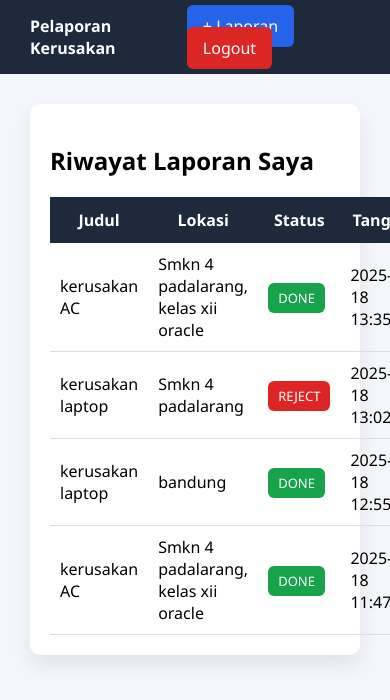
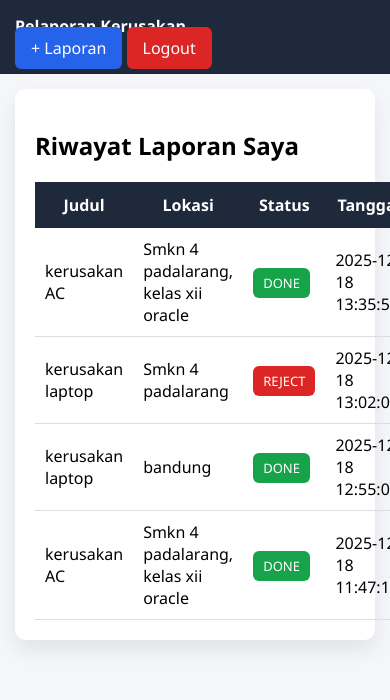
Before and after one commit to RafiBakhtiar23/PelaporanKerusakan, a PHP site: page /siswa/dashboard.php in a window 390 px wide; the page is wider, and only the part inside the window is pictured. Shown: the top 700 px of that part. Run offline with PHP 8.4, Linux system fonts and the light colour scheme; a user stored in the database is signed in; data comes from the database, SQL or seed files in the repository.

Commit message:
Update style.css

```diff
--- a/assets/css/style.css
+++ b/assets/css/style.css
@@ -25,6 +25,19 @@ body {
 
 .container {
     padding: 30px;
+    max-width: 1200px;
+    margin: auto;
+}
+
+@media (max-width: 576px) {
+    .container {
+        padding: 15px;
+    }
+}
+
+.table-wrapper {
+    width: 100%;
+    overflow-x: auto;
 }
 
 .card {
@@ -85,3 +98,15 @@ input, textarea {
     border-radius: 6px;
     border: 1px solid #ccc;
 }
+
+@media (max-width: 768px) {
+    .navbar {
+        flex-direction: column;
+        align-items: flex-start;
+        padding: 15px;
+    }
+
+    .navbar a {
+        margin: 5px 0;
+    }
+}
```
